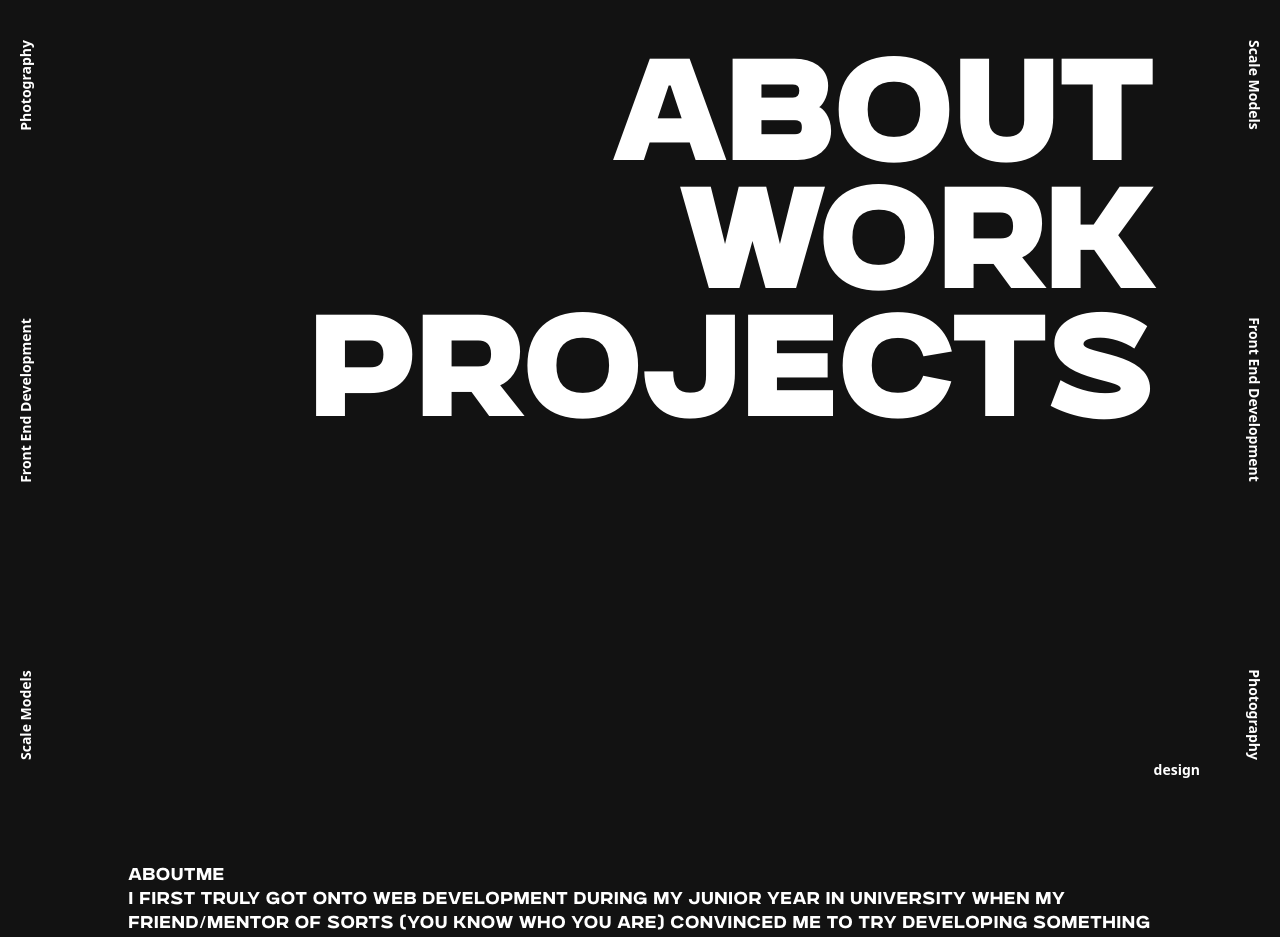
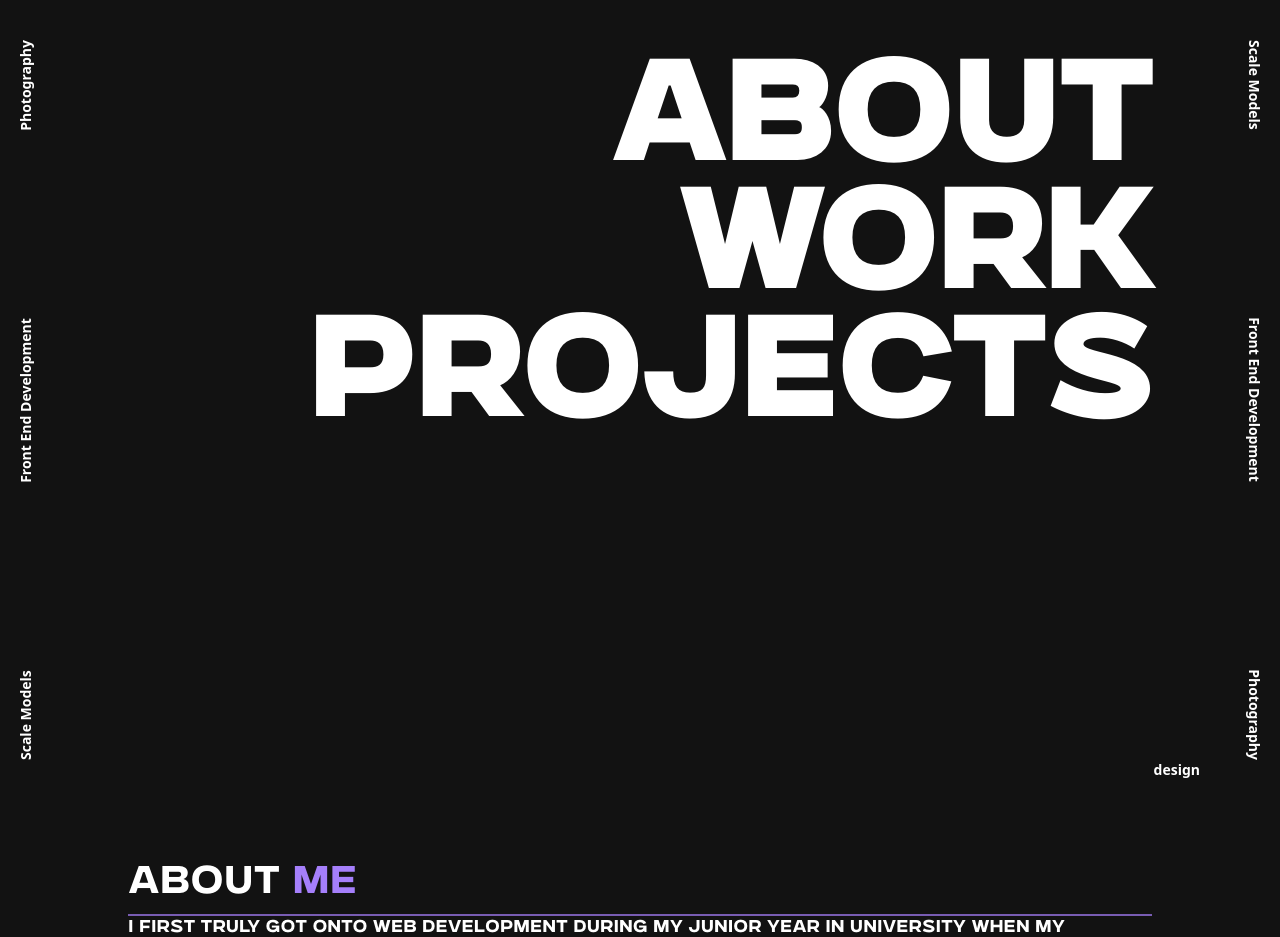
Before and after one commit to sestuna117/portfolio-next, a Next.js app: page / in a window 1280 px wide. Shown: the top 937 px of the page. Built offline with nearby package versions, Linux system fonts and the light colour scheme.

Commit message:
Fix timing on about section header animation

```diff
--- /dev/null
+++ b/src/app/_components/about/AboutSection.tsx
@@ -0,0 +1,51 @@
+'use client'
+import React from "react";
+
+const AboutSection = () => {
+  return (
+    <div id={"about"} className={"min-h-screen text-white"}>
+      <div className={"text-4xl mb-[10px] w-full"}>
+        <span className={"inline-block opacity-0 animate-slide-text-up-right animation-delay-[750ms]"}>About </span>
+        <span className={"ml-3 inline-block opacity-0 text-heliotrope animate-slide-text-up-right animation-delay-1000"}>Me</span>
+      </div>
+      <svg
+        className={"motion-safe:animate-slide-up-body-line"}
+        id={""}
+        height="2"
+        width="100%"
+        viewBox="0 0 100 50"
+        preserveAspectRatio="none"
+      >
+        <line
+          x1="0"
+          y1="0"
+          x2="100"
+          y2="0"
+          stroke="mediumpurple"
+          strokeWidth="100%"
+          opacity="0.8"
+          vectorEffect="non-scaling-stroke"
+        />
+      </svg>
+      <div>
+        I first truly got onto web development during my junior year in
+        university when my friend/mentor of sorts (you know who you are)
+        convinced me to try developing something that I could actually use
+        or enjoy. Thus I embarked on my journey to create a stat tracker
+        site for the popular MOBA game League of Legends. While developing
+        my first site, I learned of the instance gratification that web
+        development could give you, and it helped motivate me even more to
+        continue. Since then I&apos;ve been hooked on creating webpages and
+        the many other aspects of frontend development.
+      </div>
+      <div>
+        <div>Skills</div>
+      </div>
+      <div>
+        <div>Education</div>
+      </div>
+    </div>
+  )
+}
+
+export default AboutSection;
--- a/src/app/page.tsx
+++ b/src/app/page.tsx
@@ -1,5 +1,7 @@
 import { HomeLink } from "@/app/_components/HomeLink";
 import { PageTextBorder } from "@/components/PageTextBorder";
+import React from "react";
+import AboutSection from "@/app/_components/about/AboutSection";
 
 export default function Home() {
   return (
@@ -7,7 +9,11 @@ export default function Home() {
       <PageTextBorder
         texts={["Scale Models", "Front End Development", "Photography"]}
       />
-      <main className={"[&>*]:py-16 [&>*]:px-6 [&>*]:sm:px-10 [&>*]:md:px-16 [&>*]:lg:px-32"}>
+      <main
+        className={
+          "[&>*]:py-16 [&>*]:px-6 [&>*]:sm:px-10 [&>*]:md:px-16 [&>*]:lg:px-32"
+        }
+      >
         <div id={"home"} className={"h-screen bg-cod-gray py-16"}>
           <div className={"flex flex-col items-end"}>
             <HomeLink href={"#about"} label={"About"} />
@@ -15,26 +21,7 @@ export default function Home() {
             <HomeLink href={"#projects"} label={"Projects"} />
           </div>
         </div>
-        <div id={"about"} className={"min-h-screen text-white"}>
-          <div className={""}>
-            <span>About</span>
-            <span>Me</span>
-          </div>
-          <div>
-            I first truly got onto web development during my junior year in university when my friend/mentor of sorts
-            (you know who you are) convinced me to try developing something that I could actually use or enjoy.
-            Thus I embarked on my journey to create a stat tracker site for the popular MOBA game League of Legends.
-            While developing my first site, I learned of the instance gratification that web development
-            could give you, and it helped motivate me even more to continue. Since then I&apos;ve been hooked
-            on creating webpages and the many other aspects of frontend development.
-          </div>
-          <div>
-            <div>Skills</div>
-          </div>
-          <div>
-            <div>Education</div>
-          </div>
-        </div>
+        <AboutSection />
       </main>
     </>
   );
--- a/src/components/DesignModal/DesignModal.tsx
+++ b/src/components/DesignModal/DesignModal.tsx
@@ -18,7 +18,7 @@ export const DesignModal = (props: DesignModalProps) => {
             id={"design-modal"}
         >
           <svg
-              className={"absolute top-0 animate-slide-line-1"}
+              className={"absolute top-0 animate-slide-design-line-1"}
               id={"design-line-1"}
               height="3"
               width="100%"
@@ -26,7 +26,6 @@ export const DesignModal = (props: DesignModalProps) => {
               preserveAspectRatio="none"
           >
             <line
-                className={""}
                 x1="0"
                 y1="0"
                 x2="100"
@@ -37,7 +36,7 @@ export const DesignModal = (props: DesignModalProps) => {
             />
           </svg>
           <svg
-              className={"absolute bottom-0 animate-slide-line-2"}
+              className={"absolute bottom-0 animate-slide-design-line-2"}
               id={"design-line-2"}
               height="3"
               width="100%"
--- a/src/components/DesignModal/DesignModalButton.tsx
+++ b/src/components/DesignModal/DesignModalButton.tsx
@@ -15,8 +15,8 @@ export const DesignModalButton = () => {
     const designLine1 = document.getElementById("design-line-1");
     const designLine2 = document.getElementById("design-line-2");
     designText?.classList.add("animate-squish-vertical");
-    designLine1?.classList.add("animate-slide-line-1-exit");
-    designLine2?.classList.add("animate-slide-line-2-exit");
+    designLine1?.classList.add("animate-slide-design-line-1-exit");
+    designLine2?.classList.add("animate-slide-design-line-2-exit");
     await sleep(1250);
     designModal?.classList.add("animate-fade-out");
     await sleep(250)
--- a/tailwind.config.ts
+++ b/tailwind.config.ts
@@ -73,11 +73,13 @@ const config: Config = {
         "fade-in": "fade-in 1.5s forwards",
         "fade-out": "fade-out 0.25s forwards",
         "expand-spread": "expand-spread 1.5s infinite",
-        "slide-line-1": "slide-line-1 0.5s forwards",
-        "slide-line-2": "slide-line-2 0.25s forwards",
-        "slide-line-1-exit": "slide-line-1-exit 1.25s forwards",
-        "slide-line-2-exit": "slide-line-2-exit 1.25s forwards",
-        "squish-vertical": "squish-vertical 0.15s forwards"
+        "slide-design-line-1": "slide-design-line-1 0.5s forwards",
+        "slide-design-line-2": "slide-design-line-2 0.25s forwards",
+        "slide-design-line-1-exit": "slide-design-line-1-exit 1.25s forwards",
+        "slide-design-line-2-exit": "slide-design-line-2-exit 1.25s forwards",
+        "squish-vertical": "squish-vertical 0.15s forwards",
+        "slide-text-up-right": "slide-text-up-right 0.65s forwards",
+        "slide-up-body-line": "slide-up-body-line 0.75s forwards",
       },
       keyframes: {
         "grow-infinite": {
@@ -295,7 +297,7 @@ const config: Config = {
             opacity: "0",
           },
         },
-        "slide-line-1": {
+        "slide-design-line-1": {
           "0%": {
             transform: "translate(150vw, 5rem)",
           },
@@ -303,7 +305,7 @@ const config: Config = {
             transform: "translate(0, 5rem)",
           },
         },
-        "slide-line-2": {
+        "slide-design-line-2": {
           "0%": {
             transform: "translate(-100vw, -5rem)",
           },
@@ -311,7 +313,7 @@ const config: Config = {
             transform: "translate(0, -5rem)",
           },
         },
-        "slide-line-1-exit": {
+        "slide-design-line-1-exit": {
           "0%": {
             transform: "translate(0, 5rem)",
           },
@@ -322,7 +324,7 @@ const config: Config = {
             transform: "translate(-150vw, 50vh)",
           },
         },
-        "slide-line-2-exit": {
+        "slide-design-line-2-exit": {
           "0%": {
             bottom: "0",
             transform: "translate(0, -5rem)",
@@ -344,10 +346,28 @@ const config: Config = {
         },
         "slide-text-up-right": {
           "0%": {
-            transform: "scaleY(1)",
+            transform: "translate(30vw, 20px)",
             opacity: "0",
-          }
-        }
+          },
+          "20%": {
+            opacity: "1",
+          },
+          "50%": {
+            transform: "translate(30vw, 0)",
+          },
+          "100%": {
+            transform: "translate(0, 0)",
+            opacity: "1",
+          },
+        },
+        "slide-up-body-line": {
+          "0%": {
+            transform: "translateY(100vh)",
+          },
+          "100%": {
+            transform: "translateY(0)",
+          },
+        },
       },
     },
   },
```
